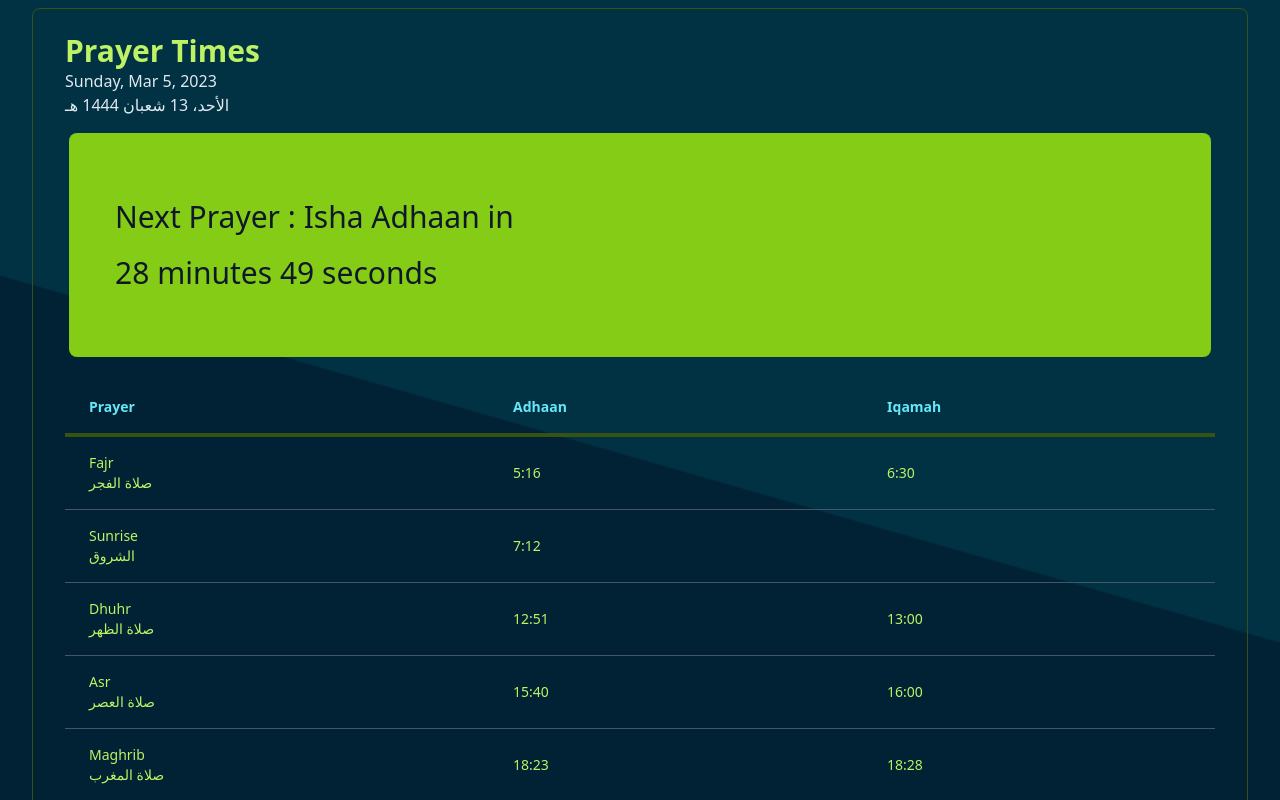
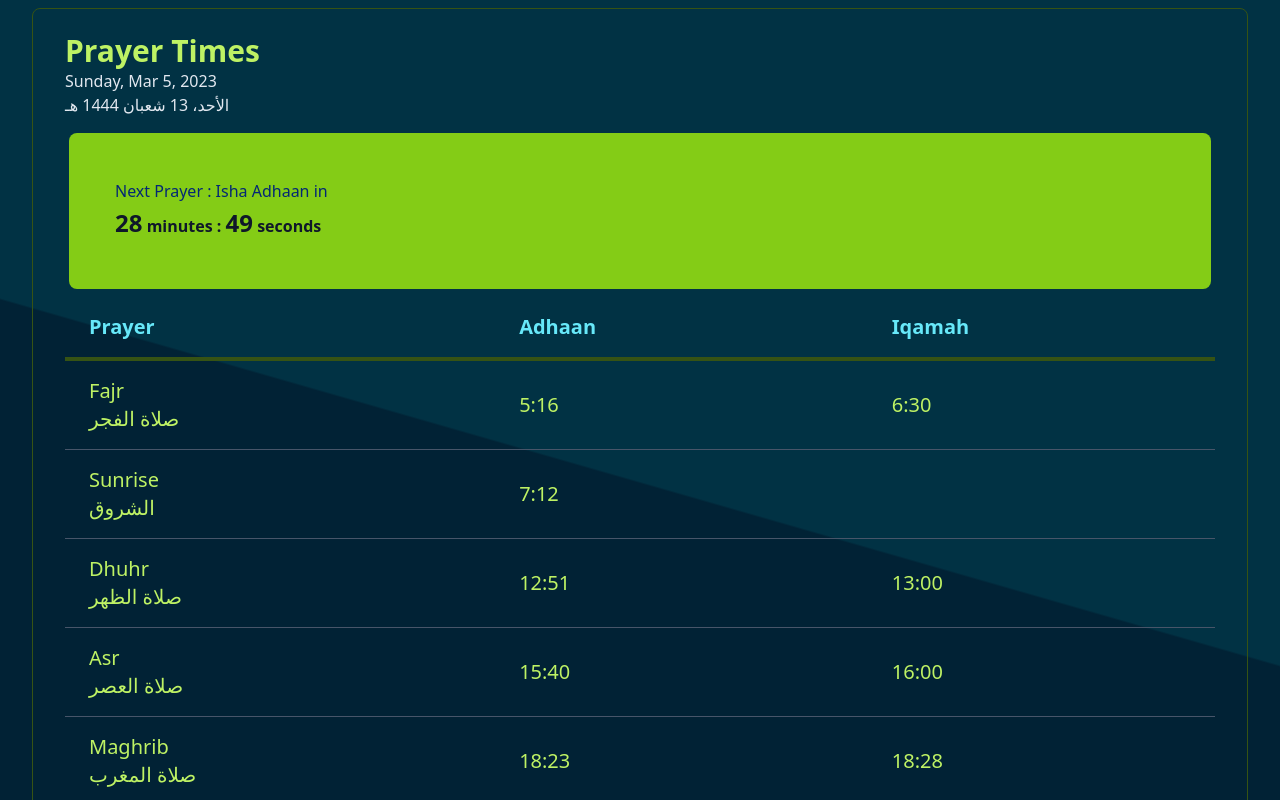
Before and after one commit to angularbrackets-web/alfaruq.web.ts.v5, a Next.js app: page / in a window 1280 px wide. Shown: the part 5000-5800 px from the top of the page. Built offline with nearby package versions, Linux system fonts and the light colour scheme.

Commit message:
Countdown timer style

```diff
--- a/src/pages/CountdownTimer.tsx
+++ b/src/pages/CountdownTimer.tsx
@@ -35,7 +35,7 @@
     date: new Date().setHours(+sunriseTime[0], +sunriseTime[1], 0),
   },
   {
-    name: "Next Prayer : Dhuhr Adhaan in ",
+    name: "Next Prayer : <span class='nextAdhaan'>Dhuhr Adhaan</span> in ",
     date: new Date().setHours(+dhuhrAdhaan[0], +dhuhrAdhaan[1], 0),
   },
   {
@@ -112,9 +112,15 @@
       return;
     }
 
+
+    const isLast = Object.keys(timeLeft).indexOf(interval) === Object.keys(timeLeft).length - 1;
+
+
     timerComponents.push(
+
+
       <span key={interval}>
-        {timeLeft[interval]} {interval}{" "}
+        <span className="text-2xl">{timeLeft[interval]}</span> {interval} { !isLast ? " : " : ""}
       </span>
     );
   });
@@ -126,9 +132,10 @@
 
 
 
-          <div className="p-[5%] sm:p-[4%] lg-p-[0%] sm:m-1 sm:mb-6  bg-lime-500 text-slate-900 rounded-lg mb-10">
-            <h1 className="text-3xl my-5">{currentEvent.name} </h1>
-            <h2 className="text-3xl my-5">{timerComponents?.length ? timerComponents : <span>Time's up!</span>}</h2>
+          <div className="px-[20px] py-[10px] sm:p-[4%] lg-p-[0%] sm:m-1 sm:mb-2  bg-lime-500 text-slate-900 rounded-lg mb-2">
+            <div className="nextPrayer" dangerouslySetInnerHTML={{ __html: `${currentEvent.name}` }} ></div>
+
+            <h2 className="text-md my-1 font-extrabold">{timerComponents?.length ? timerComponents : <span>Time's up!</span>}</h2>
           </div>
 
       );
--- a/src/pages/PrayerTimes.tsx
+++ b/src/pages/PrayerTimes.tsx
@@ -43,7 +43,7 @@
       <CountDownTimer />
 
       <div className="overflow-hidden">
-        <table className="min-w-full text-left text-sm font-light mb-4">
+        <table className="min-w-full text-left text-xl font-light mb-4">
           <thead className=" border-b-4 border-lime-900 text-cyan-300 font-medium ">
             <tr>
               <th scope="col" className="px-6 py-4">Prayer</th>
--- a/src/styles/globals.css
+++ b/src/styles/globals.css
@@ -74,6 +74,10 @@
 .prayerTimePage{
   top:-2%;
 }
+
+.nextPrayer{color:#032775;}
+
+.nextAdhaan{background-color: #023856; color:#afe411; padding: 1px 10px 1px 10px; border-radius: 50px;}
 
 .pt-pb-point2{
   padding-top: 0.2em; padding-bottom: 0.2rem
```
